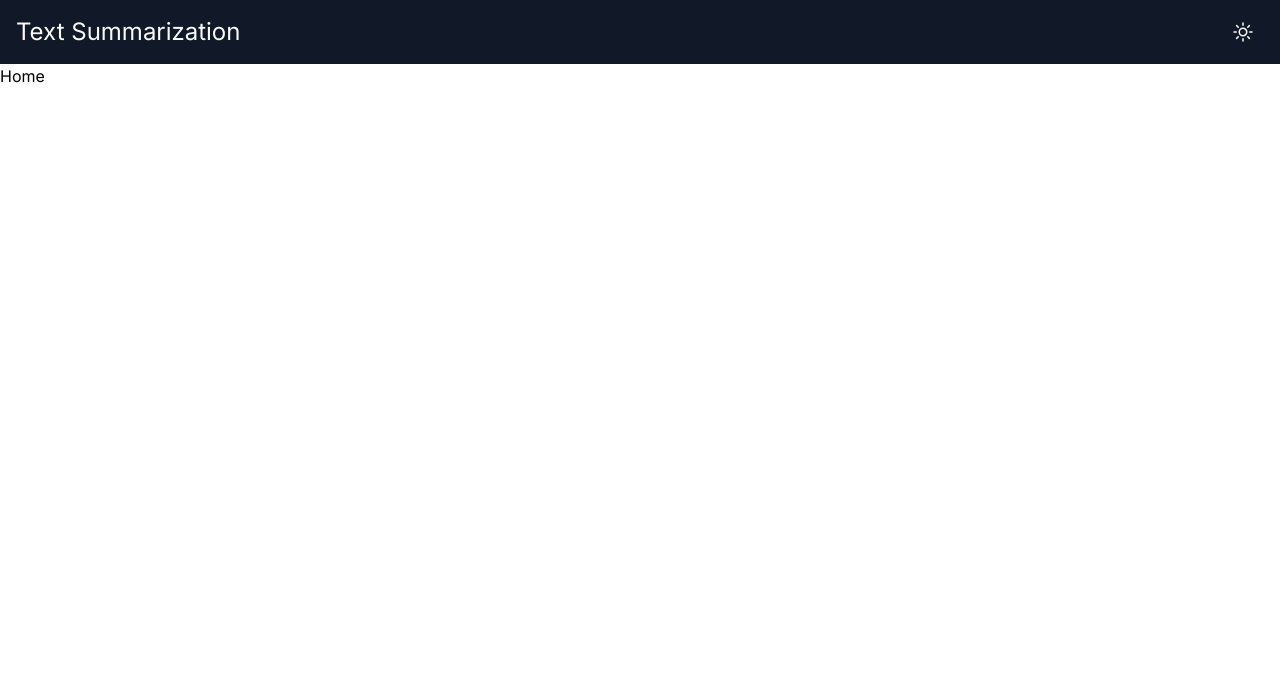
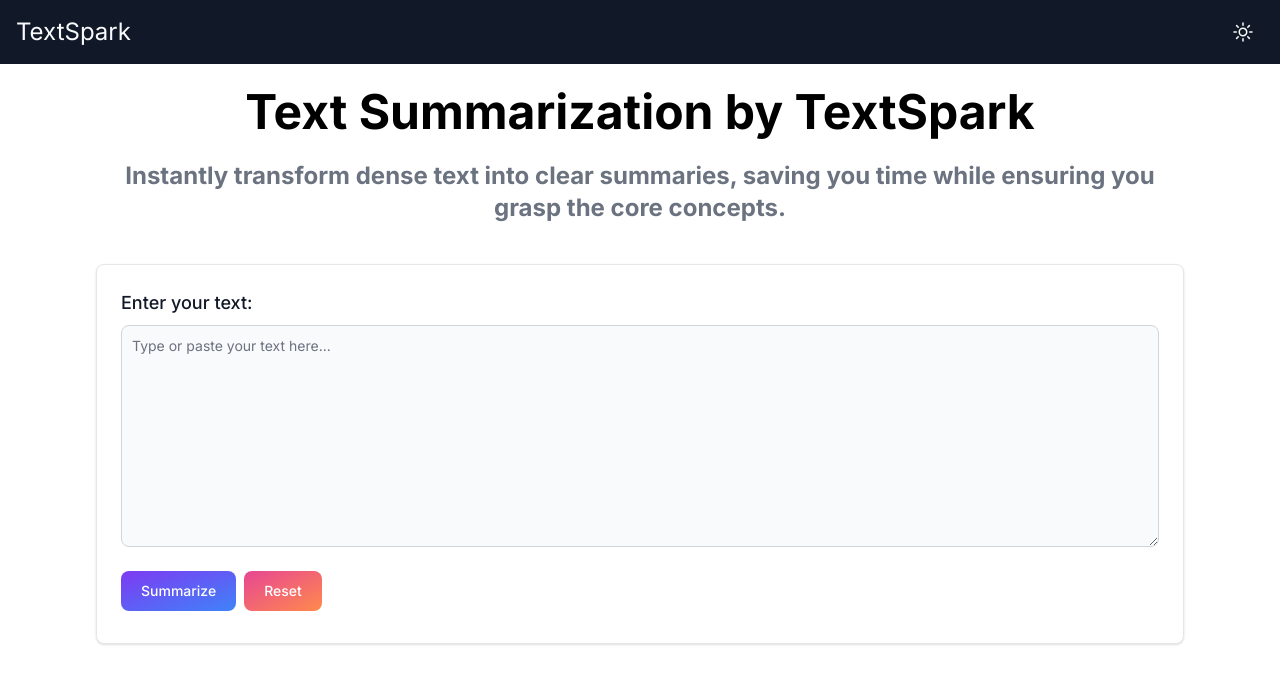
Before and after one commit to Priyanshu9898/Text-Summarization, a Next.js app in the folder frontend/: page / in a window 1280 px wide. Shown: the top 684 px of the page. Built offline with nearby package versions, Linux system fonts and the light colour scheme.

Commit message:
some changes in UI in Homepage, make it better, adding button group

```diff
--- a/frontend/app/page.tsx
+++ b/frontend/app/page.tsx
@@ -1,8 +1,13 @@
+import FormInput from '@/components/FormInput'
+import HeroSection from '@/components/HeroSection'
 import React, { FC } from 'react'
 
 const Home: FC = () => {
   return (
-    <div>Home</div>
+    <div className='flex-col items-center justify-center mt-6 w-full md:px-12 lg:px-24'>
+      <HeroSection />
+      <FormInput />
+    </div>
   )
 }
 
--- /dev/null
+++ b/frontend/components/FormInput.tsx
@@ -0,0 +1,34 @@
+import React from "react";
+
+const FormInput = () => {
+  return (
+    <>
+      <div className="mx-auto max-w-6xl p-6 bg-white border border-gray-200 rounded-lg shadow dark:bg-gray-800 dark:border-gray-700 mt-10">
+        <label
+          className="block mb-2 text-lg font-medium text-gray-900 dark:text-white"
+          htmlFor="input"
+        >
+          Enter your text:
+        </label>
+        <textarea
+          id="input"
+          rows={10}
+          className="block p-2.5 w-full text-sm text-gray-900 bg-gray-50 rounded-lg border border-gray-300 focus:ring-blue-500 focus:border-blue-500 dark:bg-gray-700 dark:border-gray-600 dark:placeholder-gray-400 dark:text-white dark:focus:ring-blue-500 dark:focus:border-blue-500 resize-y scrollbar-thin scrollbar-thumb-[#718096] scrollbar-track-[#CBD5E0]"
+          placeholder="Type or paste your text here..."
+        ></textarea>
+        <div className="mt-6">
+          <button
+            type="button"
+            className="text-white bg-gradient-to-br from-purple-600 to-blue-500 hover:bg-gradient-to-bl focus:ring-4 focus:outline-none focus:ring-blue-300 dark:focus:ring-blue-800 font-medium rounded-lg text-sm px-5 py-2.5 text-center mr-2 mb-2"
+          >
+            Summarize
+          </button>
+
+          <button type="button" className="text-white bg-gradient-to-br from-pink-500 to-orange-400 hover:bg-gradient-to-bl focus:ring-4 focus:outline-none focus:ring-pink-200 dark:focus:ring-pink-800 font-medium rounded-lg text-sm px-5 py-2.5 text-center mr-2 mb-2">Reset</button>
+        </div>
+      </div>
+    </>
+  );
+};
+
+export default FormInput;
--- /dev/null
+++ b/frontend/components/HeroSection.tsx
@@ -0,0 +1,12 @@
+import React, {FC} from 'react'
+
+const HeroSection: FC = () => {
+  return (
+    <div className='p-4 md:p-0'>
+        <h1 className='text-3xl font-bold md:text-3xl lg:text-5xl text-center'>Text Summarization by TextSpark</h1>
+        <p className='text-xl font-bold md:text-2xl text-center text-gray-500 dark:text-gray-200 mt-6 flex-wrap'>Instantly transform dense text into clear summaries, saving you time while ensuring you grasp the core concepts.</p>
+    </div>
+  )
+}
+
+export default HeroSection
--- a/frontend/components/Navbar.tsx
+++ b/frontend/components/Navbar.tsx
@@ -4,9 +4,7 @@
 const Navbar: FC = () => {
   return (
     <div className="flex w-full h-[64px] text-gray-50 items-center justify-between p-4 bg-gray-900">
-      <div className="text-xl md:text-2xl lg:text-2xl">
-        Text Summarization
-      </div>
+      <div className="text-xl md:text-2xl lg:text-2xl">TextSpark</div>
       <div>
         <ThemeButton />
       </div>
--- a/frontend/package.json
+++ b/frontend/package.json
@@ -22,6 +22,7 @@
     "react-dom": "18.2.0",
     "react-hot-toast": "^2.4.1",
     "react-themes": "^0.16.3",
+    "tailwind-scrollbar": "^3.0.5",
     "tailwindcss": "3.3.3",
     "typescript": "5.1.6"
   }
--- a/frontend/tailwind.config.ts
+++ b/frontend/tailwind.config.ts
@@ -17,7 +17,8 @@
     },
   },
   plugins: [
-    require("flowbite/plugin")
+    require("flowbite/plugin"),
+    require('tailwind-scrollbar'),
   ],
 }
 export default config
```
Also changed, not shown: 1 other file (tests, documents, lock files or other folders).
